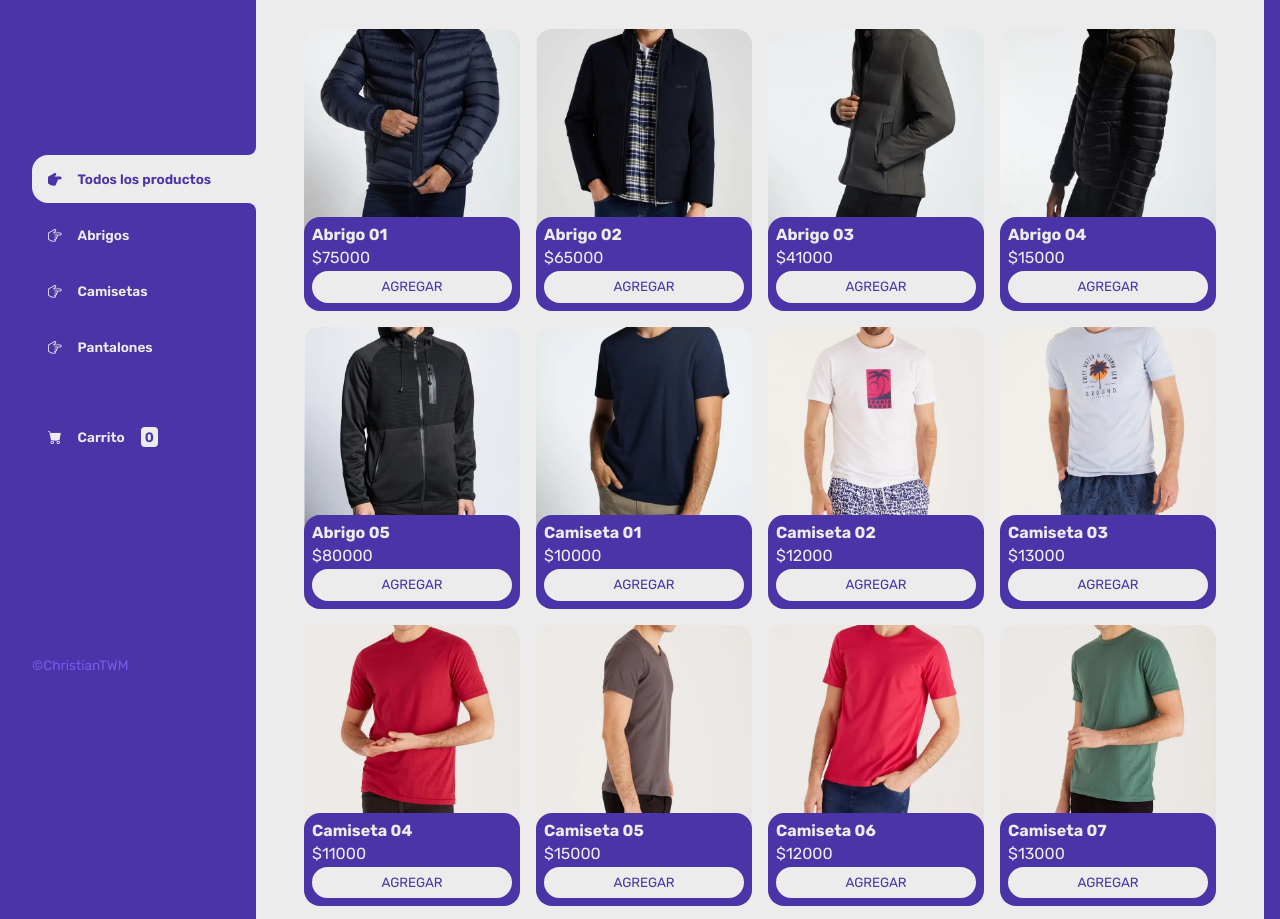
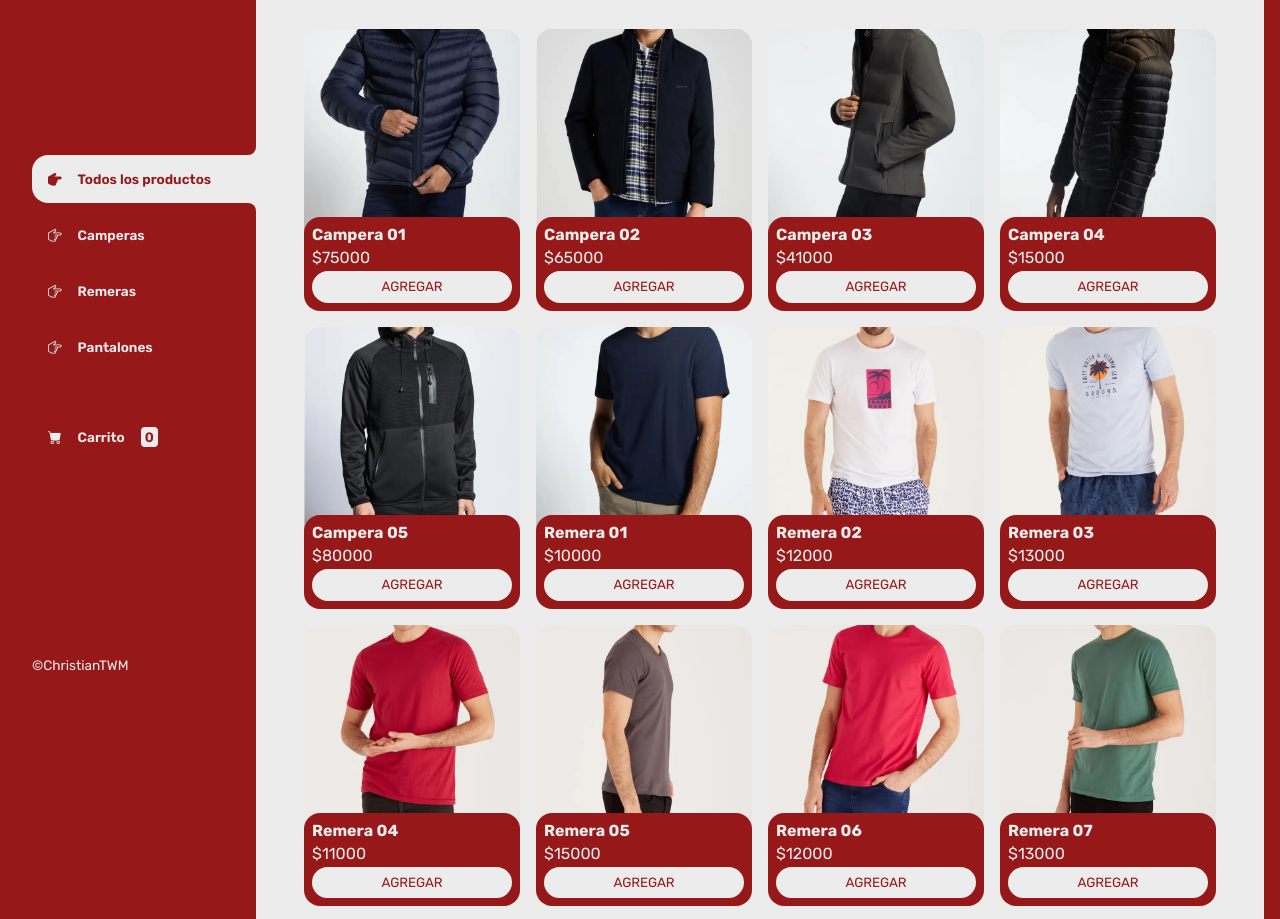
Before and after one commit to xChristianTWM/3erEntregable, a plain HTML site: page index.html in a window 1280 px wide. Shown: the part 95-1014 px from the top of the page. Drawn offline with nearby package versions, Linux system fonts and the light colour scheme.

Commit message:
Modify calls img

```diff
--- a/css/main.css
+++ b/css/main.css
@@ -1,8 +1,8 @@
 @import url('https://fonts.googleapis.com/css2?family=Rubik:wght@300;400;500;600;700;800;900&display=swap');
 
 :root {
-    --clr-main: #4b33a8;
-    --clr-main-light: #785ce9;
+    --clr-main: var(--clr-red);
+    --clr-main-light: var(--clr-white);
     --clr-white: #ececec;
     --clr-gray: #e2e2e2;
     --clr-red: #961818;
--- a/index.html
+++ b/index.html
@@ -31,10 +31,10 @@
                         <button id="todos" class="boton-menu boton-categoria active"><i class="bi bi-hand-index-thumb-fill"></i> Todos los productos</button>
                     </li>
                     <li>
-                        <button id="abrigos" class="boton-menu boton-categoria"><i class="bi bi-hand-index-thumb"></i> Abrigos</button>
+                        <button id="camperas" class="boton-menu boton-categoria"><i class="bi bi-hand-index-thumb"></i> Camperas</button>
                     </li>
                     <li>
-                        <button id="camisetas" class="boton-menu boton-categoria"><i class="bi bi-hand-index-thumb"></i> Camisetas</button>
+                        <button id="remeras" class="boton-menu boton-categoria"><i class="bi bi-hand-index-thumb"></i> Remeras</button>
                     </li>
                     <li>
                         <button id="pantalones" class="boton-menu boton-categoria"><i class="bi bi-hand-index-thumb"></i> Pantalones</button>
--- a/js/productos.json
+++ b/js/productos.json
@@ -1,131 +1,131 @@
 [
     {
-        "id": "abrigo-01",
-        "titulo": "Abrigo 01",
-        "imagen": "./img/abrigos/01.jpg",
+        "id": "campera-01",
+        "titulo": "Campera 01",
+        "imagen": "./img/camperas/01.jpg",
         "categoria": {
-            "nombre": "Abrigos",
-            "id": "abrigos"
+            "nombre": "Camperas",
+            "id": "camperas"
         },
         "precio": 75000
     },
     {
         "id": "abrigo-02",
-        "titulo": "Abrigo 02",
-        "imagen": "./img/abrigos/02.jpg",
+        "titulo": "Campera 02",
+        "imagen": "./img/camperas/02.jpg",
         "categoria": {
-            "nombre": "Abrigos",
-            "id": "abrigos"
+            "nombre": "Camperas",
+            "id": "camperas"
         },
         "precio": 65000
     },
     {
         "id": "abrigo-03",
-        "titulo": "Abrigo 03",
-        "imagen": "./img/abrigos/03.jpg",
+        "titulo": "Campera 03",
+        "imagen": "./img/camperas/03.jpg",
         "categoria": {
-            "nombre": "Abrigos",
-            "id": "abrigos"
+            "nombre": "Camperas",
+            "id": "camperas"
         },
         "precio": 41000
     },
     {
         "id": "abrigo-04",
-        "titulo": "Abrigo 04",
-        "imagen": "./img/abrigos/04.jpg",
+        "titulo": "Campera 04",
+        "imagen": "./img/camperas/04.jpg",
         "categoria": {
-            "nombre": "Abrigos",
-            "id": "abrigos"
+            "nombre": "Camperas",
+            "id": "camperas"
         },
         "precio": 15000
     },
     {
         "id": "abrigo-05",
-        "titulo": "Abrigo 05",
-        "imagen": "./img/abrigos/05.jpg",
+        "titulo": "Campera 05",
+        "imagen": "./img/camperas/05.jpg",
         "categoria": {
-            "nombre": "Abrigos",
-            "id": "abrigos"
+            "nombre": "Camperas",
+            "id": "camperas"
         },
         "precio": 80000
     },
     {
-        "id": "camiseta-01",
-        "titulo": "Camiseta 01",
-        "imagen": "./img/camisetas/01.jpg",
+        "id": "remera-01",
+        "titulo": "Remera 01",
+        "imagen": "./img/remeras/01.jpg",
         "categoria": {
-            "nombre": "Camisetas",
-            "id": "camisetas"
+            "nombre": "Remera",
+            "id": "remeras"
         },
         "precio": 10000
     },
     {
-        "id": "camiseta-02",
-        "titulo": "Camiseta 02",
-        "imagen": "./img/camisetas/02.jpg",
+        "id": "remera-02",
+        "titulo": "Remera 02",
+        "imagen": "./img/remeras/02.jpg",
         "categoria": {
-            "nombre": "Camisetas",
-            "id": "camisetas"
+            "nombre": "Remera",
+            "id": "remeras"
         },
         "precio": 12000
     },
     {
-        "id": "camiseta-03",
-        "titulo": "Camiseta 03",
-        "imagen": "./img/camisetas/03.jpg",
+        "id": "remera-03",
+        "titulo": "Remera 03",
+        "imagen": "./img/remeras/03.jpg",
         "categoria": {
-            "nombre": "Camisetas",
-            "id": "camisetas"
+            "nombre": "Remera",
+            "id": "remeras"
         },
         "precio": 13000
     },
     {
-        "id": "camiseta-04",
-        "titulo": "Camiseta 04",
-        "imagen": "./img/camisetas/04.jpg",
+        "id": "remera-04",
+        "titulo": "Remera 04",
+        "imagen": "./img/remeras/04.jpg",
         "categoria": {
-            "nombre": "Camisetas",
-            "id": "camisetas"
+            "nombre": "Remera",
+            "id": "remeras"
         },
         "precio": 11000
     },
     {
-        "id": "camiseta-05",
-        "titulo": "Camiseta 05",
-        "imagen": "./img/camisetas/05.jpg",
+        "id": "remera-05",
+        "titulo": "Remera 05",
+        "imagen": "./img/remeras/05.jpg",
         "categoria": {
-            "nombre": "Camisetas",
-            "id": "camisetas"
+            "nombre": "Remera",
+            "id": "remeras"
         },
         "precio": 15000
     },
     {
-        "id": "camiseta-06",
-        "titulo": "Camiseta 06",
-        "imagen": "./img/camisetas/06.jpg",
+        "id": "remera-06",
+        "titulo": "Remera 06",
+        "imagen": "./img/remeras/06.jpg",
         "categoria": {
-            "nombre": "Camisetas",
-            "id": "camisetas"
+            "nombre": "Remera",
+            "id": "remeras"
         },
         "precio": 12000
     },
     {
-        "id": "camiseta-07",
-        "titulo": "Camiseta 07",
-        "imagen": "./img/camisetas/07.jpg",
+        "id": "remera-07",
+        "titulo": "Remera 07",
+        "imagen": "./img/remeras/07.jpg",
         "categoria": {
-            "nombre": "Camisetas",
-            "id": "camisetas"
+            "nombre": "Remera",
+            "id": "remeras"
         },
         "precio": 13000
     },
     {
-        "id": "camiseta-08",
-        "titulo": "Camiseta 08",
-        "imagen": "./img/camisetas/08.jpg",
+        "id": "remera-08",
+        "titulo": "Remera 08",
+        "imagen": "./img/remeras/08.jpg",
         "categoria": {
-            "nombre": "Camisetas",
-            "id": "camisetas"
+            "nombre": "Remera",
+            "id": "remeras"
         },
         "precio": 19000
     },
```
Also changed, not shown: img/camperas/01.jpg (renamed from img/abrigos/01.jpg), img/camperas/02.jpg (renamed from img/abrigos/02.jpg), img/camperas/03.jpg (renamed from img/abrigos/03.jpg), img/camperas/04.jpg (renamed from img/abrigos/04.jpg), img/camperas/05.jpg (renamed from img/abrigos/05.jpg), img/remeras/01.jpg (renamed from img/camisetas/01.jpg), img/remeras/02.jpg (renamed from img/camisetas/02.jpg), img/remeras/03.jpg (renamed from img/camisetas/03.jpg), img/remeras/04.jpg (renamed from img/camisetas/04.jpg), img/remeras/05.jpg (renamed from img/camisetas/05.jpg), img/remeras/06.jpg (renamed from img/camisetas/06.jpg), img/remeras/07.jpg (renamed from img/camisetas/07.jpg), img/remeras/08.jpg (renamed from img/camisetas/08.jpg).
